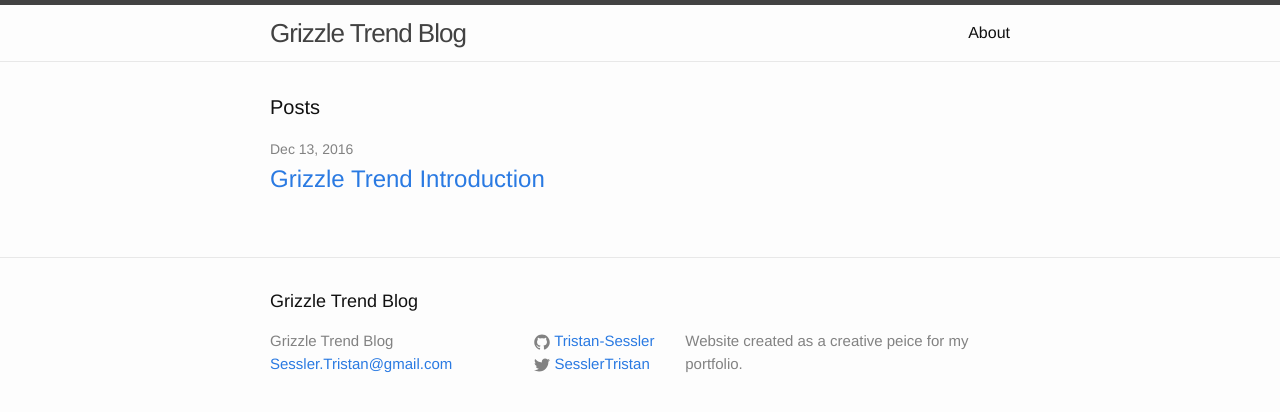
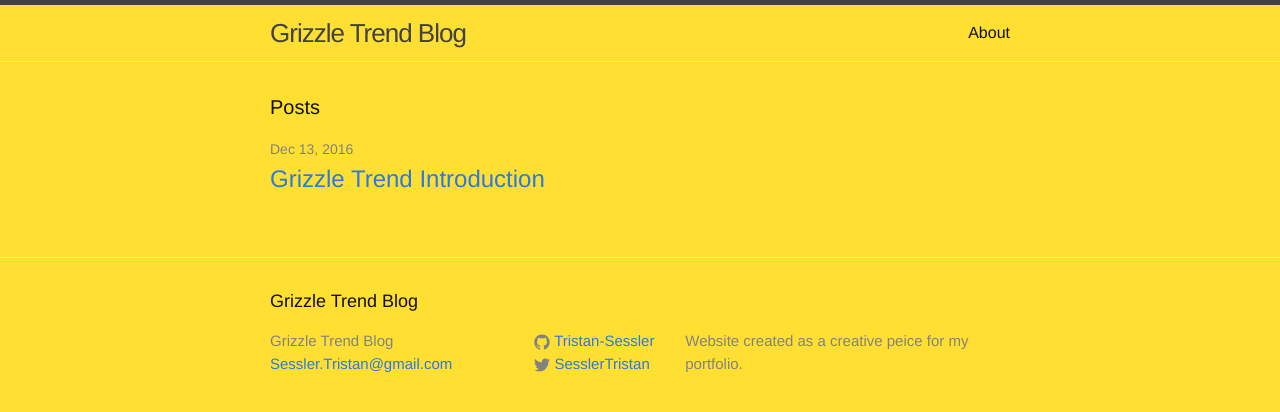
Before and after one commit to Tristan-Sessler/T1, a Jekyll site: the page built from index.html, in a window 1280 px wide. Shown: the top 412 px of the page. Built offline with Jekyll 4.4.1, drawn with Linux system fonts in a browser that asks for light colours.

Commit message:
Update main.scss

```diff
--- a/css/main.scss
+++ b/css/main.scss
@@ -15,7 +15,7 @@ $base-line-height: 1.5;
 $spacing-unit:     30px;
 
 $text-color:       #111;
-$background-color: #fdfdfd;
+$background-color: #ffdf32;
 $brand-color:      #2a7ae2;
 
 $grey-color:       #828282;
```
